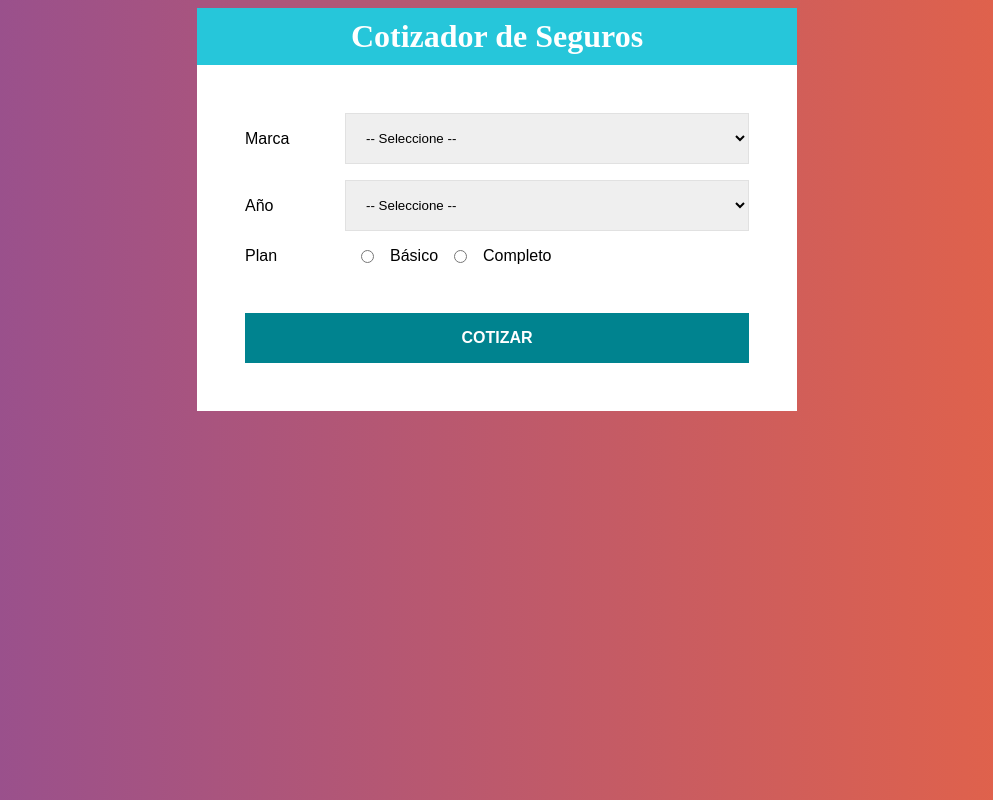
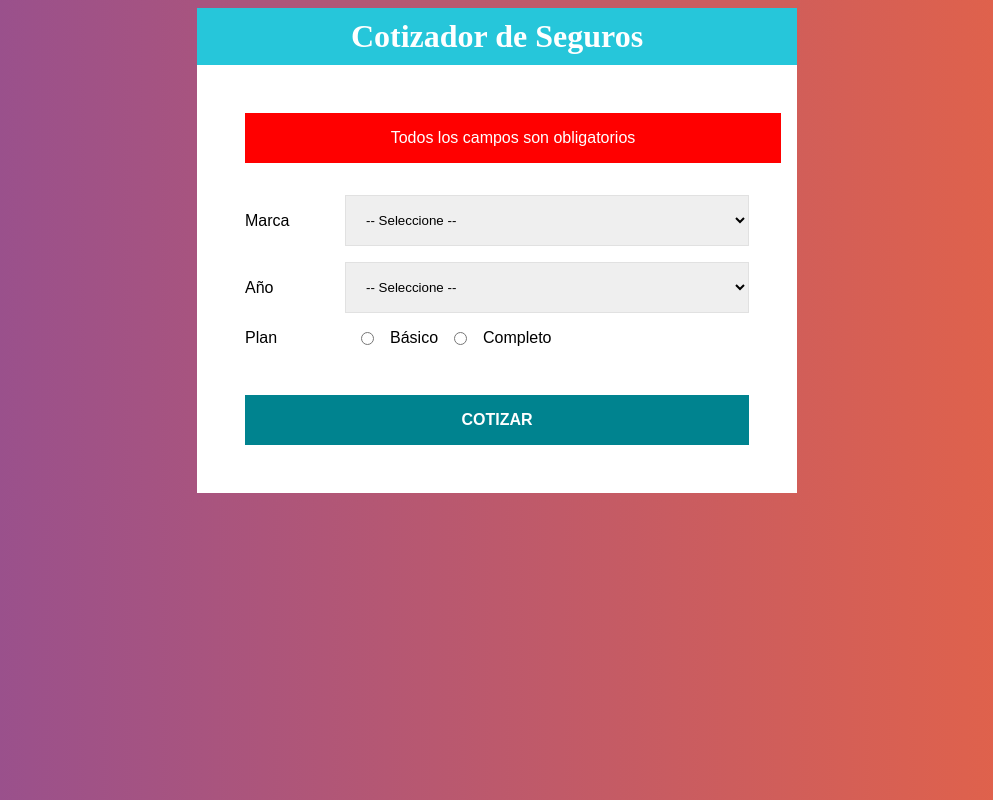
Before and after one commit to Alejandro-Ochando/cotizador_de_seguros, a React (Create React App) app: page / in a window 1280 px wide. Both pictures are taken after a click on the button "COTIZAR". Shown: the whole page, without its empty margins (143-1136 px from the left). Built offline with nearby package versions, Linux system fonts and the light colour scheme; the HTML template or start-up script is replaced by a standard one.

Commit message:
Validando el formulario

```diff
--- a/src/components/Formulario.js
+++ b/src/components/Formulario.js
@@ -44,6 +44,15 @@
     }
 `;
 
+const Error = styled.div`
+    background-color: red;
+    color: white;
+    padding: 1rem;
+    width: 100%;
+    text-align: center;
+    margin-bottom: 2rem;
+`;
+
 
 
 const Formulario = () => {
@@ -54,6 +63,11 @@
         year: '',
         plan: ''
     });
+
+
+    //Error en la validacion
+    const [ error, guardarError ] = useState(false);
+
 
     //Extraer los valores del State
     const { marca, year, plan } = datos;
@@ -67,10 +81,40 @@
     }
 
 
+    //Cuando el usuario presiona submit
+    const cotizarSeguro = e => {
+        e.preventDefault();
+
+        //Validacion
+        if( marca.trim() === '' || year.trim() === '' || plan.trim() === '' ){
+            guardarError(true);
+            return;
+        }
+
+        guardarError(false);
+
+        //Obtener la diferencia de años
+
+        //Por cada año hay que restar el 3%
+
+        //Americano 15%
+        //Asiatico 5%
+        //Europeo 30%
+
+        //Plan Basico aumenta 20%
+        //Plan Completo 50%
+
+        //Total
+    }
+
+
 
     return (
 
-        <form>
+        <form
+            onSubmit={cotizarSeguro}
+        >
+            {error ? <Error>Todos los campos son obligatorios</Error> : null}
             <Campo>
                 <Label>Marca</Label>
                 <Select
@@ -123,7 +167,7 @@
             </Campo>
 
             <Boton
-                type="button"
+                type="submit"
             >Cotizar</Boton>
         </form>
 
```
